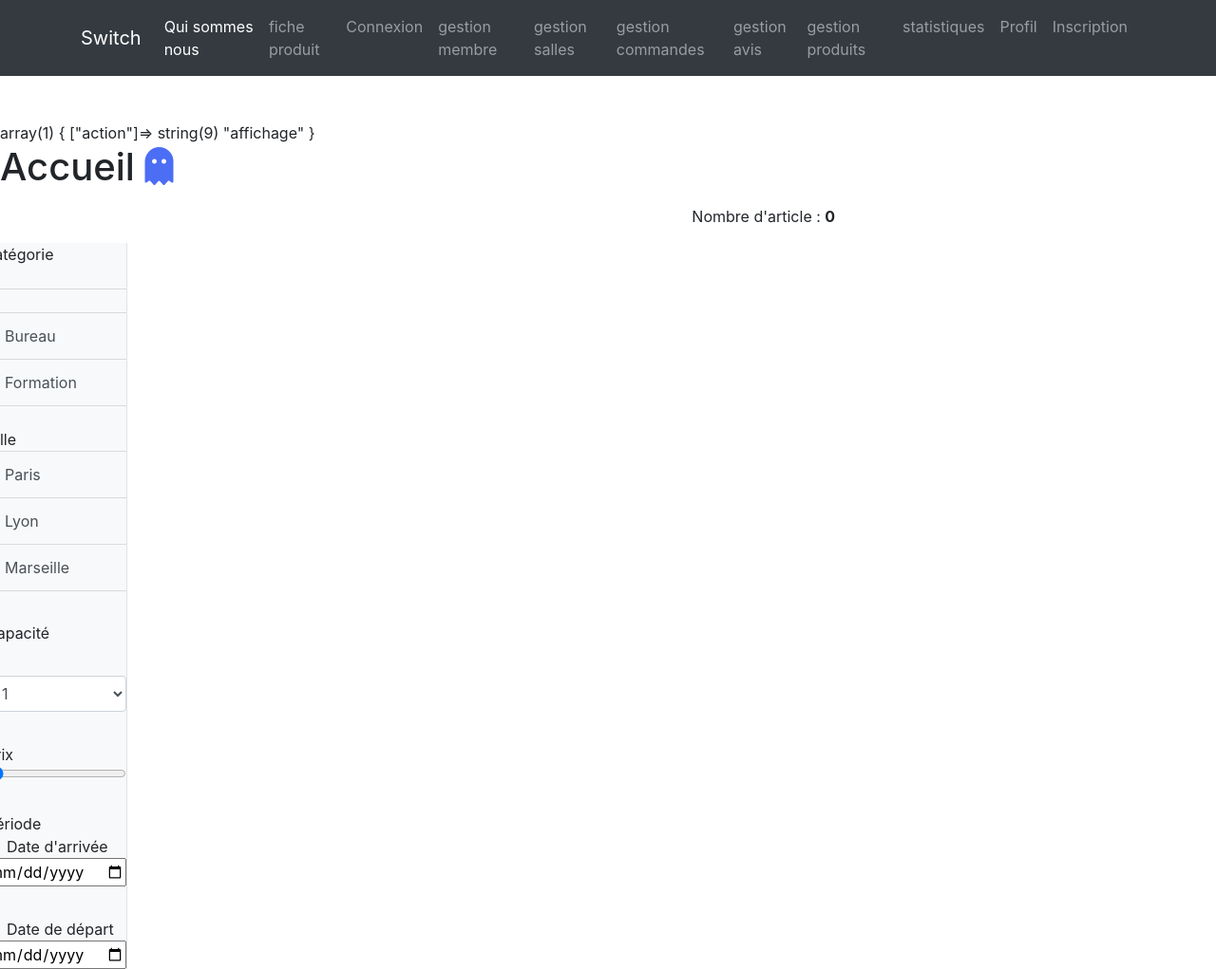
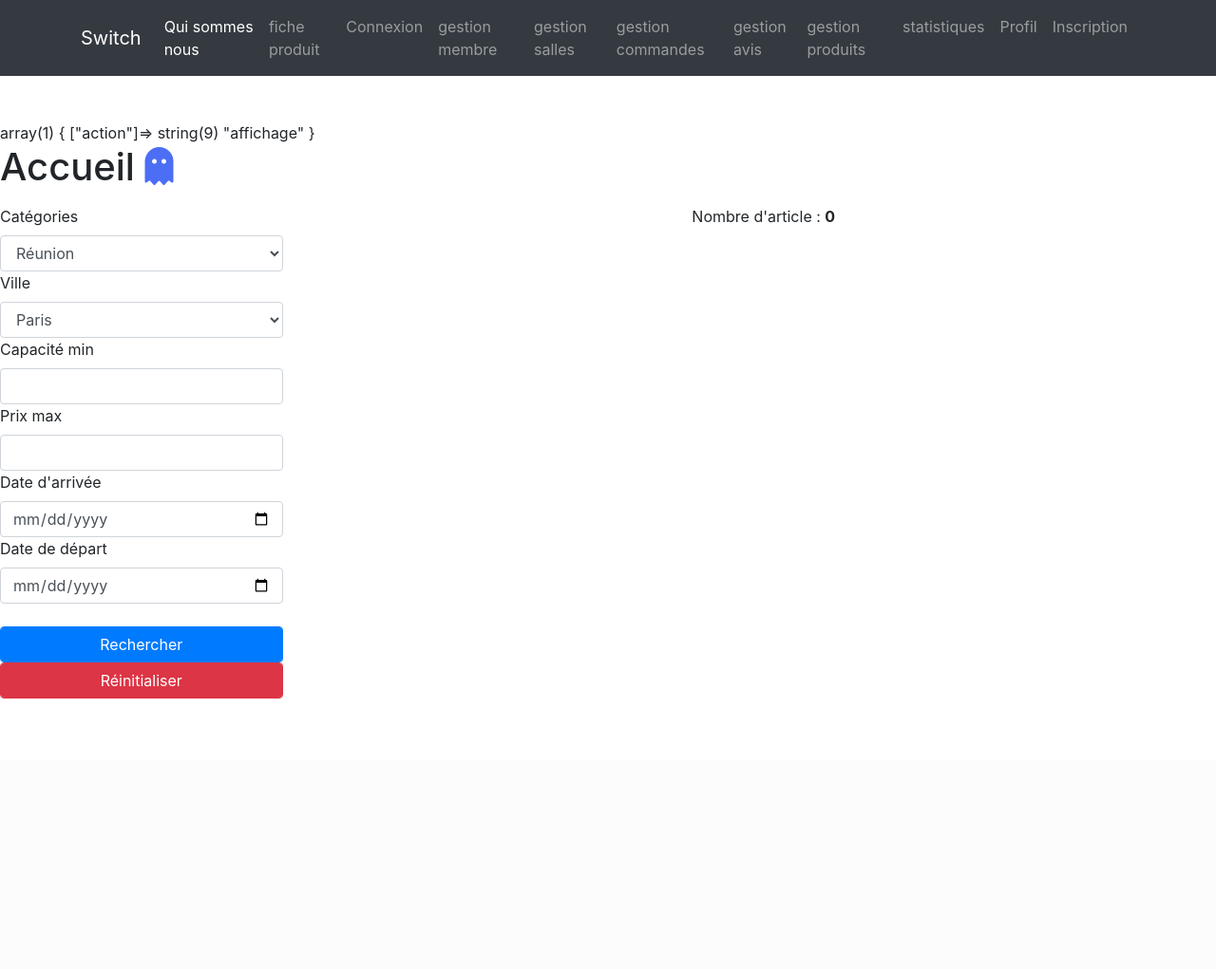
Before and after one commit to Micky92100/projet_switch, a PHP site: page /PHP/ in a window 1280 px wide. Shown: the whole page at 95% size. After the commit the page ends 736 px from the top, so only its background shows below. Run offline with PHP 8.4, Linux system fonts and the light colour scheme; data comes from the database, SQL or seed files in the repository; some libraries are stand-ins or nearby versions.

Commit message:
fixed search form in index

```diff
--- a/index.php
+++ b/index.php
@@ -14,13 +14,11 @@ et effectuer pour le formuliare-->
 // récupération des catégories en BDD
 
 
-
-
 // Récupération des titre en BDD
 $liste_produit = $pdo->query("SELECT salle.id_salle, titre, description, photo, prix, date_arrivee, date_depart FROM salle, produit
-WHERE produit.id_salle = salle.id_salle AND date_arrivee > NOW()") ;
+WHERE produit.id_salle = salle.id_salle AND date_arrivee > NOW()");
 
-$nbre_salle= $liste_produit->rowCount();
+$nbre_salle = $liste_produit->rowCount();
 
 
 $id_salle = '';    // pour la modification
@@ -52,35 +50,42 @@ include 'inc/nav.inc.php';
 
     <div class="row">
     <div class="col-3">
-        <!-- Récupérer la liste des catégories article en BDD pour les afficher dans des liens a href="" dans une liste ul li -->
-        <?php
+        <!--------------------->
+        <!-- ADVANCED SEARCH -->
+        <!--------------------->
+        <form><!-- method="post" action="model/model.php"-->
+            <label for="category">Catégories</label>
+            <select name="category" id="category" class="form-control">
+                <option value="1">Réunion</option>
+                <option value="2">Bureau</option>
+                <option value="3">Formation</option>
+            </select>
 
-        // echo '<ul class="list-group">
-        // 	<li class="list-group-item active">Catégories</li>';
+            <label for="city">Ville</label>
+            <select name="city" id="city" class="form-control">
+                <option value="paris">Paris</option>
+                <option value="lyon">Lyon</option>
+                <option value="marseille">Marseille</option>
+            </select>
 
-        // echo '<li class="list-group-item"><a href="index.php">Tous les produits</a></li>';
+            <label for="capacity">Capacité min</label>
+            <input type="number" min="0" name="capacity" id="capacity" class="form-control" step="5">
 
-        // while($categorie = $liste_categorie->fetch(PDO::FETCH_ASSOC)) {
-        // 	// echo '<pre>'; var_dump($categorie); echo '</pre><hr>';
-        //     echo '<li class="list-group-item"><a href="?categorie=' . $categorie['categorie'] . '">' . $categorie['categorie'] .
-        //     '</a></li>';
-        // }
+            <label for="price">Prix max</label>
+            <input type="number" min="0" name="price" id="price" class="form-control" step="10">
 
-        // 		echo '</ul>';
+            <label for="arrival">Date d'arrivée</label>
+            <input type="date" name="arrival" id="arrival" class="form-control">
 
-        //         echo '<hr>';
+            <label for="departure">Date de départ</label>
+            <input type="date" name="departure" id="departure" class="form-control"><br>
 
-        //     echo '<ul class="list-group">
-        //    <li class="list-group-item active">ville</li>';
-
-        //   while($ville = $liste_ville->fetch(PDO::FETCH_ASSOC)) {
-        //  echo '<pre>'; var_dump($ville); echo '</pre><hr>';
-        //          echo '<li class="list-group-item"><a href="?ville=' .
-        //          $ville['ville'] .'">' . $ville['ville'] .
-        //         '</a></li>';
-        //      }
-        // echo '</ul>';
-        ?>
+            <button type="submit" class="btn-primary form-control">Rechercher</button>
+            <button type="reset" class="btn-danger form-control">Réinitialiser</button>
+        </form>
+        <!--------------------->
+        <!-- ADVANCED SEARCH -->
+        <!--------------------->
     </div>
     <div class="col-9">
         <div class="row justify-content-around">
@@ -97,7 +102,9 @@ include 'inc/nav.inc.php';
             while ($produit = $liste_produit->fetch(PDO::FETCH_ASSOC)) {
 
                 echo '<tr>';
-                echo '<pre>'; var_dump($produit); echo '</pre><hr>';
+                echo '<pre>';
+                var_dump($produit);
+                echo '</pre><hr>';
                 echo '<div class="col-sm-3 text-center p-2">';
 
                 echo '<img src="img/' . $produit['photo'] . '" alt="' . '" class="img-thumbnail w-100">';
@@ -106,7 +113,7 @@ include 'inc/nav.inc.php';
 
                 echo '<h5>' . $produit['prix'] . '€</h5>';
 
-                echo '<h5>' . substr($produit['description'],0,10) . '</h5>';
+                echo '<h5>' . substr($produit['description'], 0, 10) . '</h5>';
 
                 echo '<h5>' . $produit['date_arrivee'] . 'au' . $produit['date_depart'] . '"</h5>';
 
@@ -126,48 +133,6 @@ include 'inc/nav.inc.php';
             ?>
         </div>
     </div>
-    <!------------------DEBUT SIDEBAR------------------------------------------------------>
-
-    <div class="d-flex" id="wrapper">
-        <div class="bg-light border-right" id="sidebar-wrapper">
-            <div class="sidebar-heading">catégorie </div><br>
-            <div class="list-group list-group-flush">
-
-                <a href="#" class="list-group-item list-group-item-action bg-light"></a>
-                <a href="#" class="list-group-item list-group-item-action bg-light">Bureau</a>
-                <a href="#" class="list-group-item list-group-item-action bg-light">Formation</a><br>
-
-                <div class="sidebar-heading">Ville </div>
-                <a href="#" class="list-group-item list-group-item-action bg-light">Paris</a>
-                <a href="#" class="list-group-item list-group-item-action bg-light">Lyon</a>
-                <a href="#" class="list-group-item list-group-item-action bg-light">Marseille</a>
-                <hr>
-                <div class="sidebar-heading">Capacité</div>
-                <hr>
-                <select name="capacite" id="capacite" class="form-control">
-                    <hr>
-
-
-                    <option>1</option>
-                    <option>5</option>
-                    <option>20</option>
-                    <option>50</option>
-                    <option>100</option>
-                </select>
-                <hr>
-                <div class="sidebar-heading">Prix</div>
-                <input type="range" value="15" max="1000" min="0" step="10">
-                <hr>
-                <div class="sidebar-heading">Période</div>
-                <li>Date d'arrivée</li>
-                <input type="date" name="reservation">
-                <hr>
-                <li>Date de départ</li>
-                <input type="date" name="reservation">
-
-            </div>
-        </div>
-        <!----------------------------Fin SIDEBAR----------------------------------------------->
 
 
     <!-- Page Content -->
```
Lines whose indentation alone changed are shown as unchanged.
